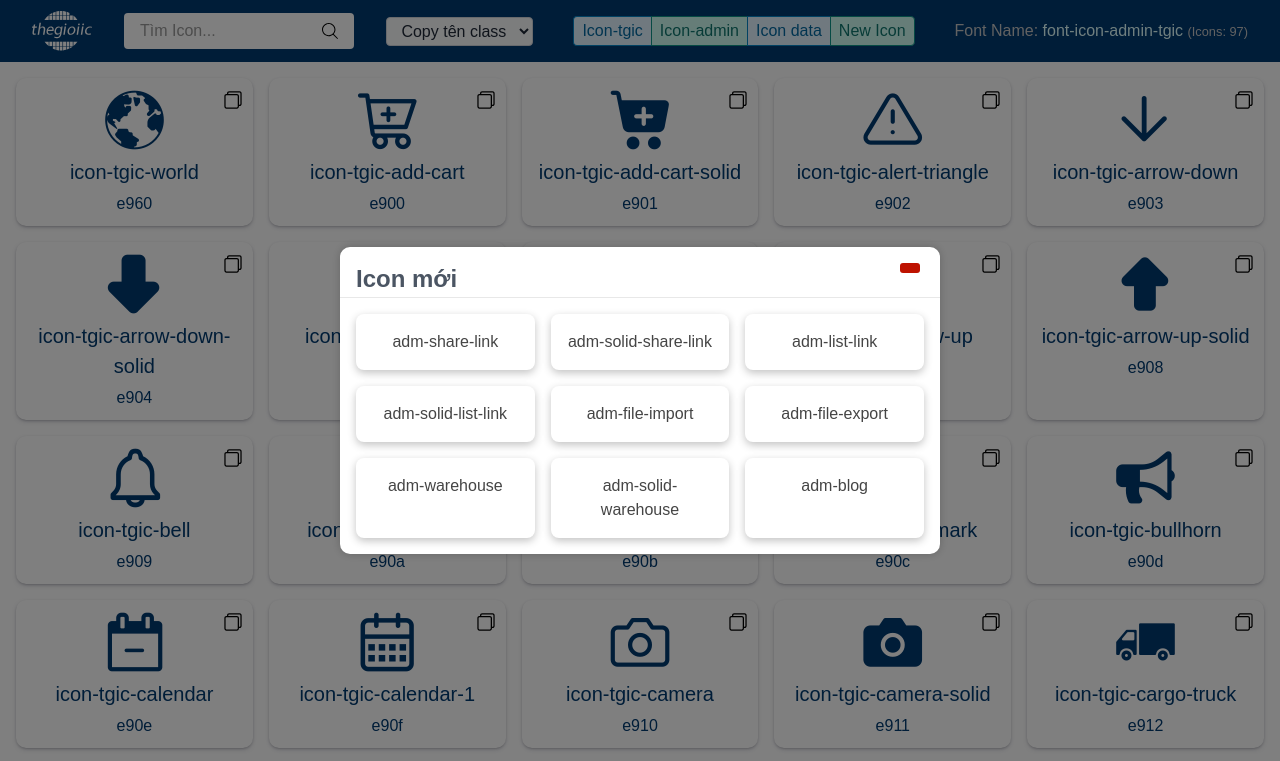
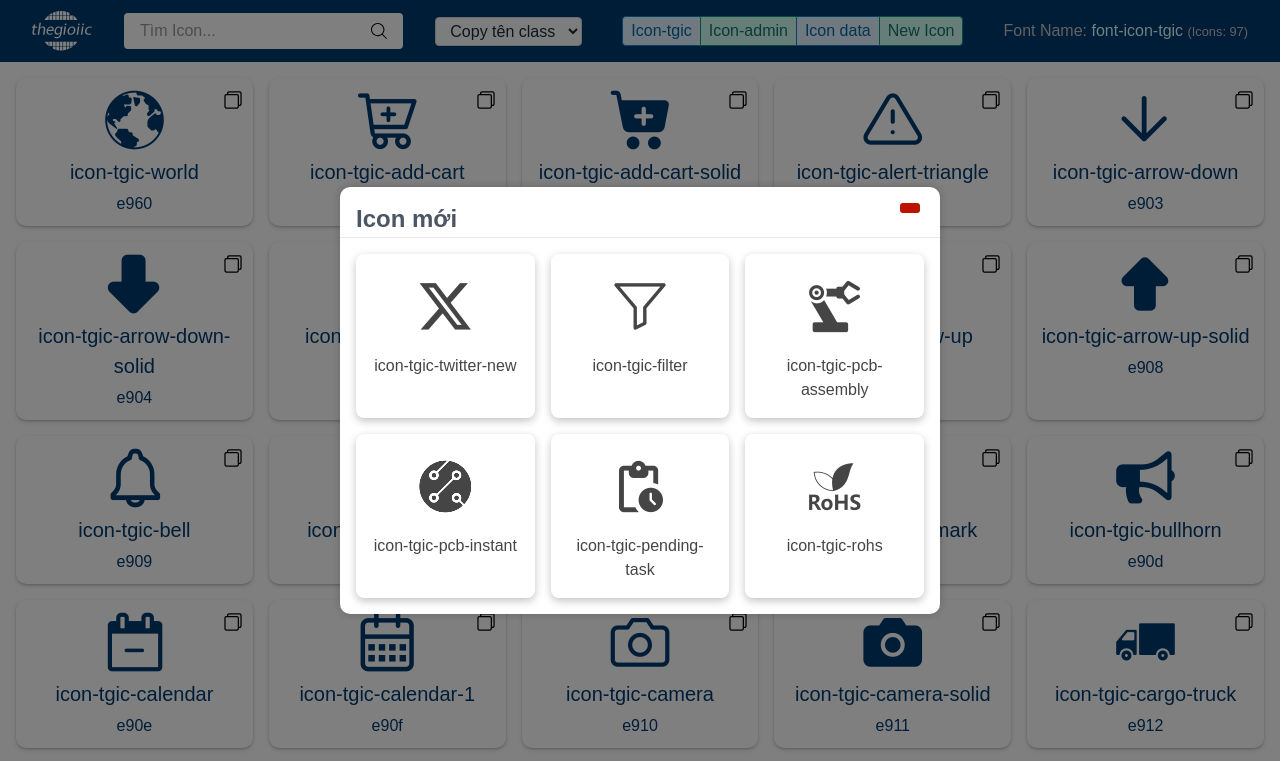
Before and after one commit to TCL47-GITHUB/thegioiic, a plain HTML site: page font-icon-tgic/demo.html in a window 1280 px wide. Shown: the top 761 px of the page. Drawn offline with nearby package versions, Linux system fonts and the light colour scheme; some icons are missing; files whose address does not match are found by name.

Commit message:
Add files via upload

```diff
--- a/font-icon-tgic/demo-files/demo.js
+++ b/font-icon-tgic/demo-files/demo.js
@@ -133,18 +133,15 @@ function copyIcon() {
 function openModal() {
   var overlay = document.getElementById("overlay");
   overlay.style.display = "flex";
-  let abc = 'adm';
+  let abc = 'icon-tgic-';
   // Danh sách icon mới
   var newIcons = [
-    `${abc}-share-link`,
-    `${abc}-solid-share-link`,
-    `${abc}-list-link`,
-    `${abc}-solid-list-link`,
-    `${abc}-file-import`,
-    `${abc}-file-export`,
-    `${abc}-warehouse`,
-    `${abc}-solid-warehouse`,
-    `${abc}-blog`
+    `${abc}twitter-new`,
+    `${abc}filter`,
+    `${abc}pcb-assembly`,
+    `${abc}pcb-instant`,
+    `${abc}pending-task`,
+    `${abc}rohs`,
   ];
 
   // Hiển thị icon mới trong modal
--- a/font-icon-tgic/demo.html
+++ b/font-icon-tgic/demo.html
@@ -130,7 +130,7 @@
                     </div>
                 </div>
 
-                <h1 class="mhmm mvm"><span class="fgc1">Font Name:</span> font-icon-admin-tgic <small class="fgc1"><span id="totalIconCount"></span></small></h1>
+                <h1 class="mhmm mvm"><span class="fgc1">Font Name:</span> font-icon-tgic <small class="fgc1"><span id="totalIconCount"></span></small></h1>
                 <div class="toast-container" id="toastContainer"></div>
                 <!-- Thẻ overlay và modal -->
                 <div class="overlay" id="overlay">
```
